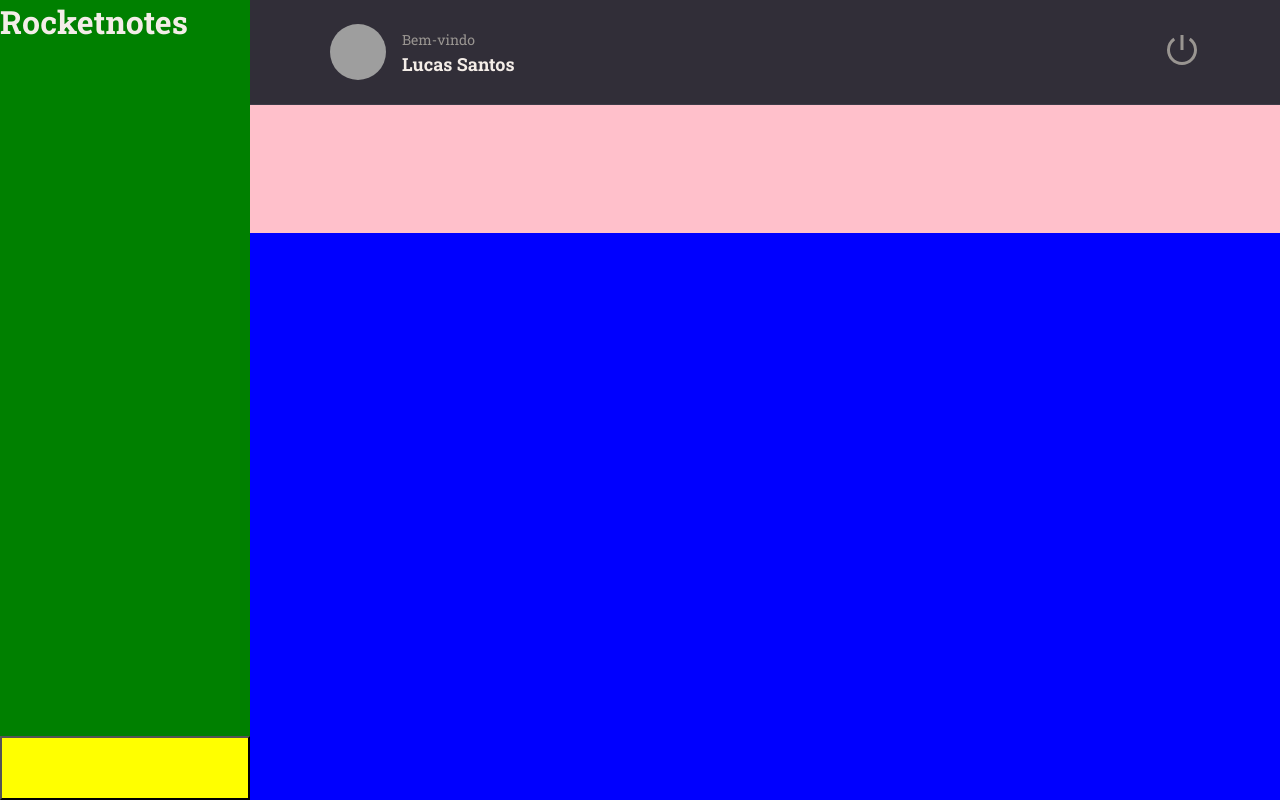
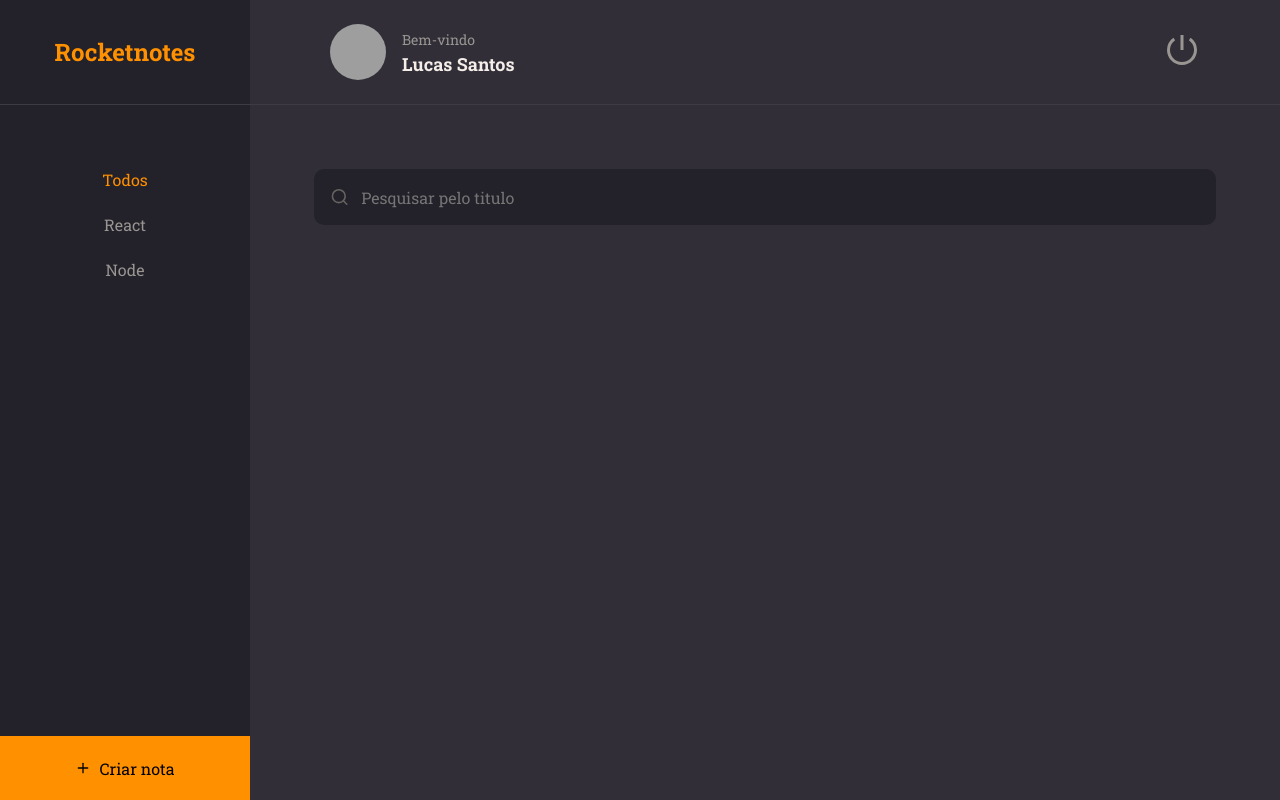
Before and after one commit to Dxm42/rocketnotes, a React (Vite) app: page / in a window 1280 px wide. Built offline with nearby package versions, Linux system fonts and the light colour scheme; grey boxes are pictures that could not be loaded.

Commit message:
:sparkles: feat: criado component input

```diff
--- a/src/components/ButtonText/index.jsx
+++ b/src/components/ButtonText/index.jsx
@@ -1,9 +1,11 @@
 import { Container } from "./styles";
 
-export function ButtonText({title, ...rest}){
+export function ButtonText({title, isActive = false, ...rest}){
 
     return(
-        <Container type="button" {...rest}>
+        <Container type="button"
+        isActive={isActive}
+        {...rest}>
             {title}
         </Container>
     );
--- a/src/components/ButtonText/styles.js
+++ b/src/components/ButtonText/styles.js
@@ -3,7 +3,7 @@
 export const Container = styled.button`
 
 background: none;
-color: ${({theme}) => theme.COLORS.GRAY_100};
+color: ${({theme, isActive}) => isActive ? theme.COLORS.ORANGE : theme.COLORS.GRAY_100};
 
 border: none;
 font-size: 16px;
--- /dev/null
+++ b/src/components/Input/index.jsx
@@ -0,0 +1,11 @@
+import { Container } from "./styles";
+
+
+export function Input({icon: Icon, ...rest}){
+    return (
+        <Container>
+        {Icon && <Icon size={20}/>}
+            <input {...rest} />
+        </Container>
+    )
+}
--- /dev/null
+++ b/src/components/Input/styles.js
@@ -0,0 +1,36 @@
+import styled from "styled-components";
+
+export const Container = styled.div `
+    width: 100%;
+    display: flex;
+
+    align-items: center;
+
+    background-color: ${({theme})=> theme.COLORS.BACKGROUND_900};
+    color: ${({theme})=> theme.COLORS.GRAY_300};
+
+    margin-bottom: 8px;
+    border-radius: 10px;
+
+    > input {
+        height: 56px;
+        width: 100%;
+
+        padding: 12px;
+
+        color: ${({theme})=> theme.COLORS.WHITE};
+        background: transparent;
+
+        border: 0;
+
+        &:placeholder{
+            color: ${({theme})=> theme.COLORS.GRAY_300};
+        }
+
+
+    }
+
+    > svg{
+            margin-left: 16px;
+        }
+`;
--- a/src/pages/Home/index.jsx
+++ b/src/pages/Home/index.jsx
@@ -1,5 +1,10 @@
+import { FiPlus, FiSearch } from 'react-icons/fi';
 import { Container, Brand, Menu, Search, Content, NewNote } from  './styles'
-import { Header }  from '../../components/Header'
+import { Header }  from '../../components/Header';
+import { Input }  from '../../components/Input';
+
+
+import { ButtonText }  from '../../components/ButtonText';
 export function Home(){
     return(
         <Container>
@@ -9,18 +14,25 @@
 
             <Header />
             <Menu>
+                <li><ButtonText title="Todos" isActive /></li>
+                <li><ButtonText title="React" /></li>
+                <li><ButtonText title="Node" /></li>
 
             </Menu>
 
             <Search>
-
+                <Input placeholder="Pesquisar pelo titulo" icon={FiSearch} />
             </Search>
 
             <Content>
 
             </Content>
 
-            <NewNote></NewNote>
+            <NewNote>
+                <FiPlus />
+                    Criar nota
+
+            </NewNote>
         </Container>
     );
 }
--- a/src/pages/Home/styles.js
+++ b/src/pages/Home/styles.js
@@ -20,25 +20,63 @@
 
 export const Brand = styled.div`
     grid-area: brand;
-    background: green;
+
+    display: flex;
+    justify-content: center;
+    align-items: center;
+
+
+   border-bottom-width: 1px;
+   border-bottom-style: solid;
+   border-bottom-color: ${({theme})=> theme.COLORS.BACKGROUND_700};
+
+   background-color: ${({theme})=> theme.COLORS.BACKGROUND_900};
+
+   > h1 {
+    font-size: 24px;
+    color: ${({theme})=> theme.COLORS.ORANGE};
+   }
+
 `;
 
 export const Menu = styled.ul`
     grid-area: menu;
-    background: green;
+    background-color: ${({theme})=> theme.COLORS.BACKGROUND_900};
+
+
+    padding-top: 64px;
+    text-align: center;
+
+    > li{
+        margin-bottom: 24px;
+
+    }
+
 `;
 
 export const Search = styled.div`
     grid-area: search;
-    background: pink;
+    padding:64px 64px 0;
+
 `;
 
 export const Content = styled.div`
     grid-area: content;
-    background: blue;
+
 `;
 
 export const NewNote = styled.button`
     grid-area: newnote;
-    background: yellow;
+
+    background-color: ${({theme})=> theme.COLORS.ORANGE};
+    border: none;
+
+    display: flex;
+    align-items: center;
+    justify-content: center;
+
+    svg {
+        margin-right: 8px;
+    }
+
 `;
```
